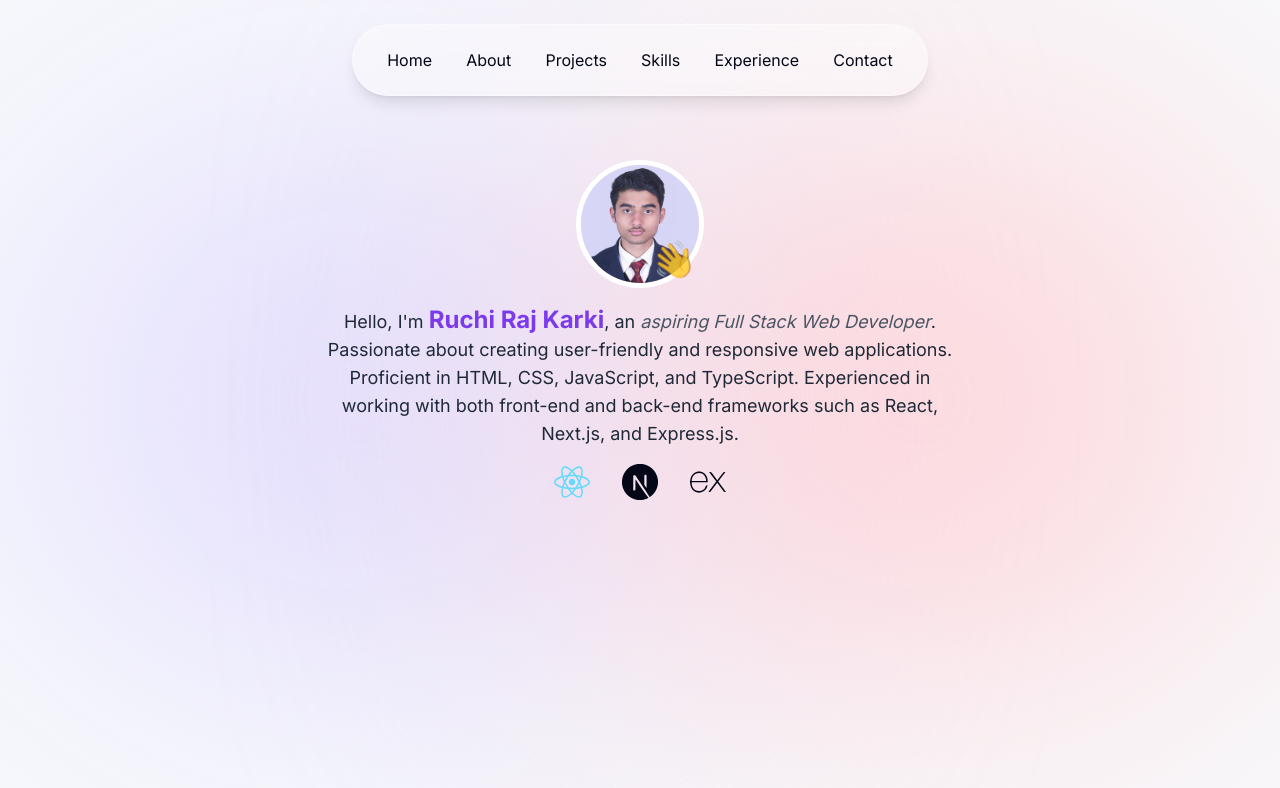
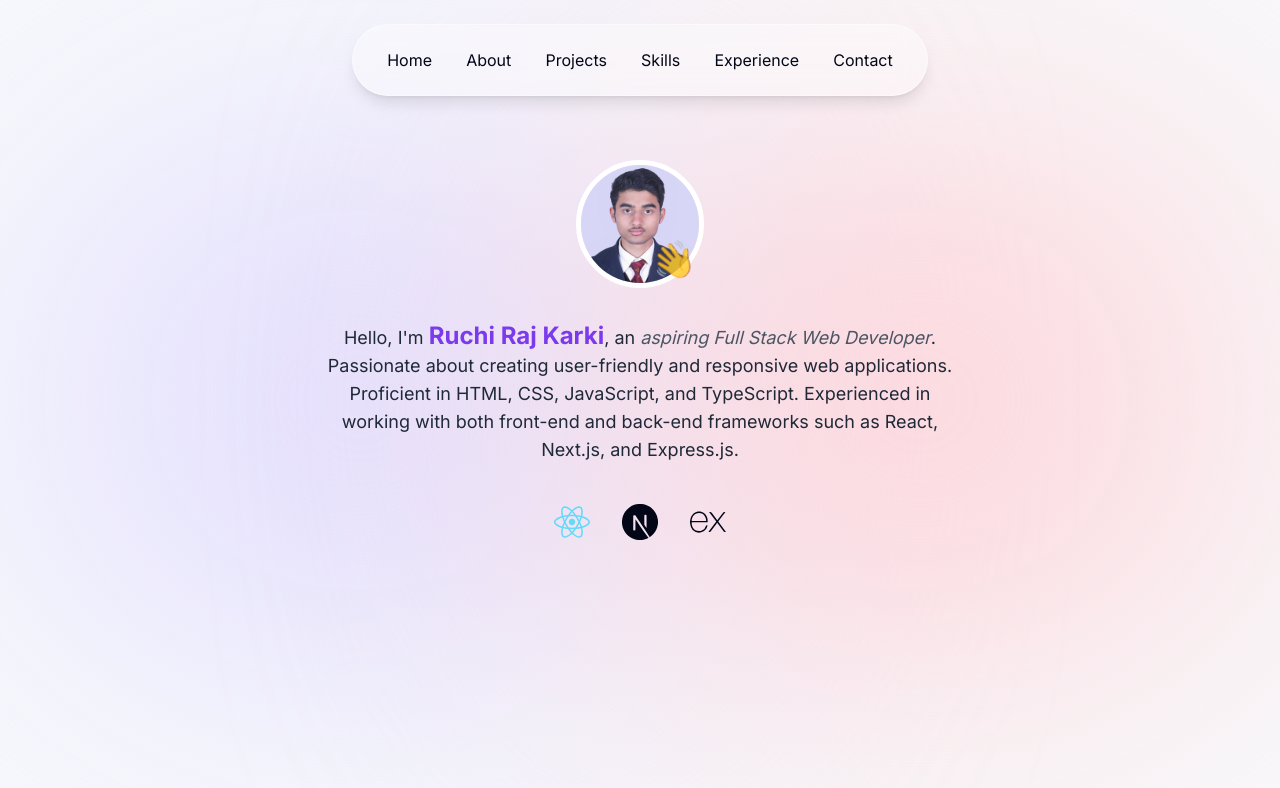
Before and after one commit to subashkarki68/ruchi-raj-next-portfolio, a Next.js app: page / in a window 1280 px wide. Shown: the top 788 px of the page. Built offline with nearby package versions, Linux system fonts and the light colour scheme.

Commit message:
FIx: Margin

```diff
--- a/components/intro.tsx
+++ b/components/intro.tsx
@@ -51,7 +51,7 @@ export default function Intro() {
       </div>
       {/* Intro and Description */}
       <motion.div
-        className="w-[80%]  text-center my-4 sm:w-1/2"
+        className="w-[80%]  text-center my-8 sm:w-1/2"
         initial={{ opacity: 0, y: 100 }}
         animate={{ opacity: 1, y: 0 }}
       >
@@ -67,7 +67,7 @@ export default function Intro() {
           . {introDescData.description}
         </p>
         {/* Technologies Icon */}
-        <div className="flex items-center justify-center gap-8 my-4 text-4xl ">
+        <div className="flex items-center justify-center gap-8 my-10 text-4xl ">
           <FaReact className="text-[#61dafb]" />
           <SiNextdotjs />
           <SiExpress />
```
